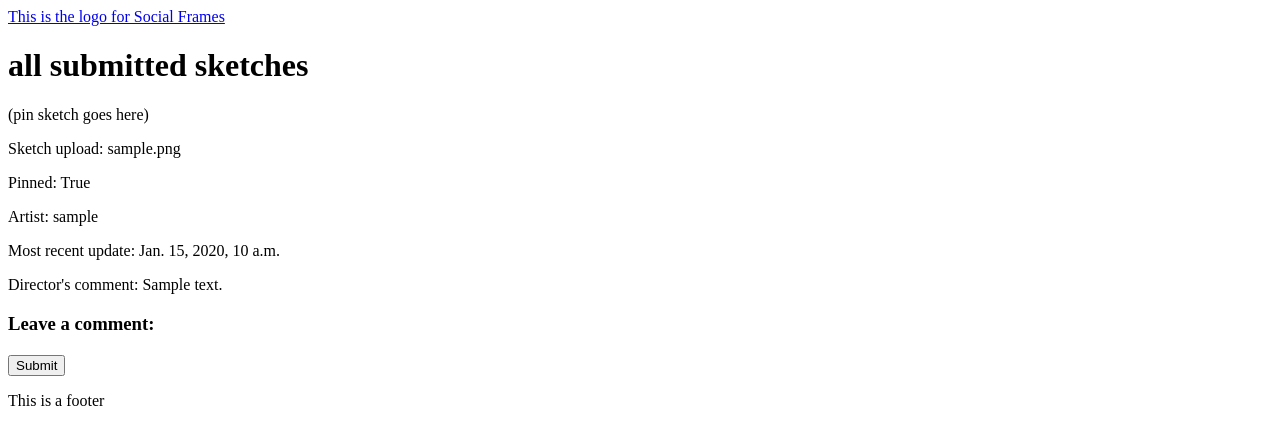
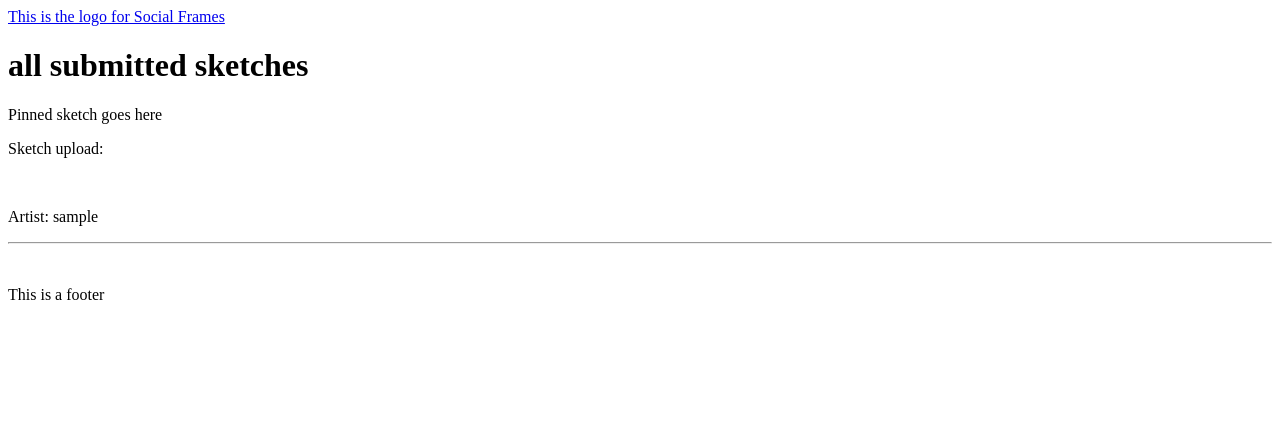
Before and after one commit to MidnattLantern/social_frames, a Django app: a page that uses templates/scene_view.html in a window 1280 px wide. Shown: the top 445 px of the page. Run offline with Django 3.2, Linux system fonts and the light colour scheme; a user stored in the database is signed in; tables that the repository leaves empty hold one stand-in row (values such as "Sample post"); some libraries are stand-ins or nearby versions.

Commit message:
sketch detail render images

```diff
--- a/storyboard/views.py
+++ b/storyboard/views.py
@@ -128,17 +128,7 @@ class RenderSceneView(View):
                 'sketch_item': sketch_item,
             },
         )
-    def post (self, request, sketch_slug, *args, **kwargs):
-        scene_item = get_object_or_404(SketchItem, sketch_slug=sketch_slug)
-        sketch_item = SketchItem.objects.all()
-        return render(
-            request,
-            'scene_view.html',
-            {
-                'scene_item': scene_item,
-                'sketch_item': sketch_item,
-            },
-        )
+
 
 # old model
 # user enter a scene, expects to see sketches
--- a/templates/scene_view.html
+++ b/templates/scene_view.html
@@ -1,43 +1,27 @@
-<!-- /project/episode/scene -->
 {% extends "base.html" %} {% block content %} {% load crispy_forms_tags %}
 
 <h1>all submitted sketches</h1>
+<p>Pinned sketch goes here</p>
 
-<!--
-    see models.py SketchItem() -->
-{% if user.is_authenticated %} {% if sketch_item %} {% for i in sketch_item %}
+<!-- see models.py SketchItem() -->
+{% if user.is_authenticated %}  {% for i in sketch_item %}
 <div>
-  <p>(pin sketch goes here)</p>
-  <div>Sketch upload: {{ i.sketch_image }}</div>
-  <p>Pinned: {{ i.sketch_pin }}</p>
-  <p>Artist: {{ i.sketch_artist }}</p>
-  <p>Most recent update: {{ i.sketch_updated_date }}</p>
-  <p>Director's comment: {{ i.sketch_directors_comment }}</p>
+    <div>
+        <p>
+            Sketch upload:
+        </p>
+        <img src="{{ i.sketch_image.url }}" style="max-width: 100px; max-width: auto;">
+    </div>
+    <p>Artist: {{ i.sketch_artist }}</p>
 </div>
 <!-- director's feedback goes here -->
-<h3>Leave a comment:</h3>
-<form method="post" style="margin-top: 1.3em">
-  {{ sketch_item_comment | crispy }} {% csrf_token %}
-  <button type="submit" class="btn btn-signup btn-lg">Submit</button>
-</form>
+<hr>
+<br>
 
-{% endfor %} {% endif %} {% endif %}
+{% endfor %}  {% endif %}
 
-<!-- test -->
-<table>
-  <!-- see models.py EpisodeItem() -->
-  {% if user.is_authenticated %} {% for for_sketch in sketchitem_list %}
-  <div>sketch name: {{ for_sketch.sketch_name }}</div>
-</table>
-{% endfor %} {% endif %}
-<!-- end test -->
 
-<table>
-  <!-- see models.py EpisodeItem() -->
-  {% if user.is_authenticated %} {% for for_scene in sceneitem_list %}
-  <a href="#"> scene name: {{ for_scene.scene_name }} </a>
-</table>
-{% endfor %} {% endif %}
-<!-- end test -->
+
+
 
 {% endblock %}
```
